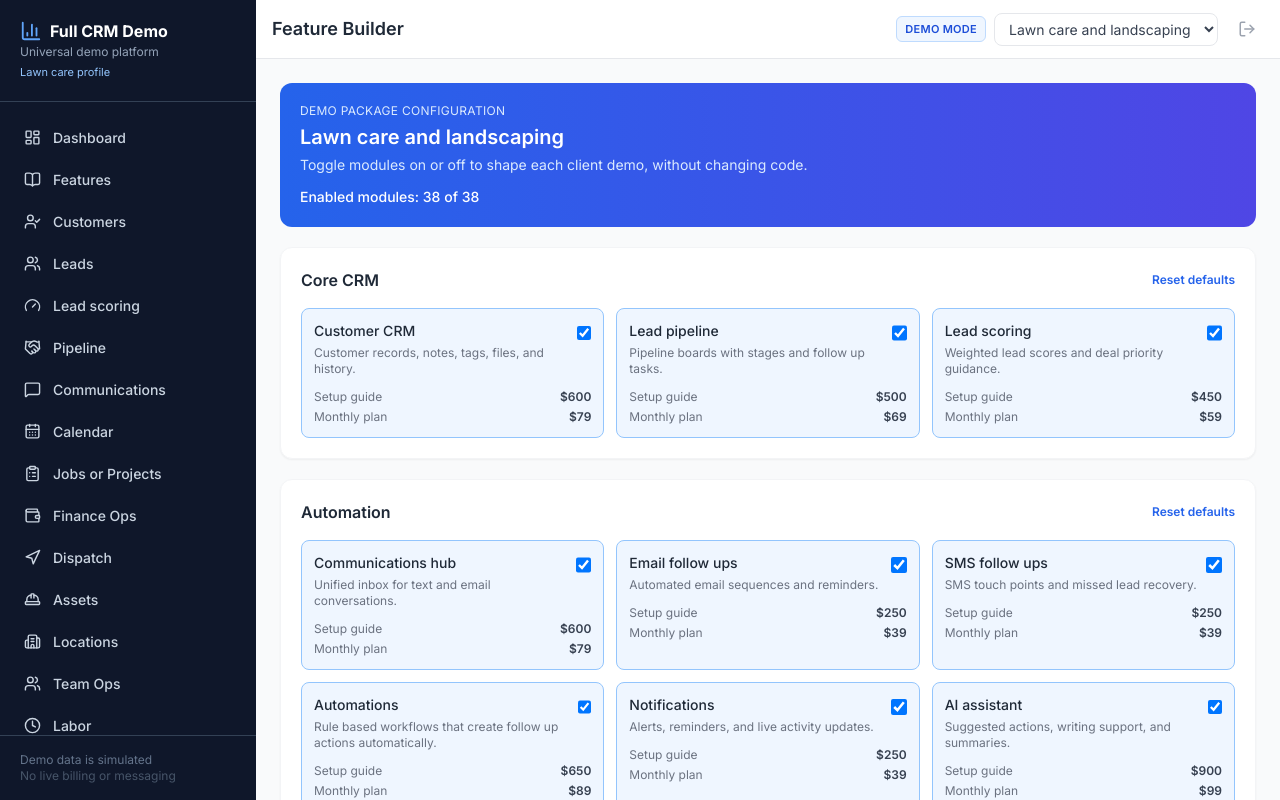
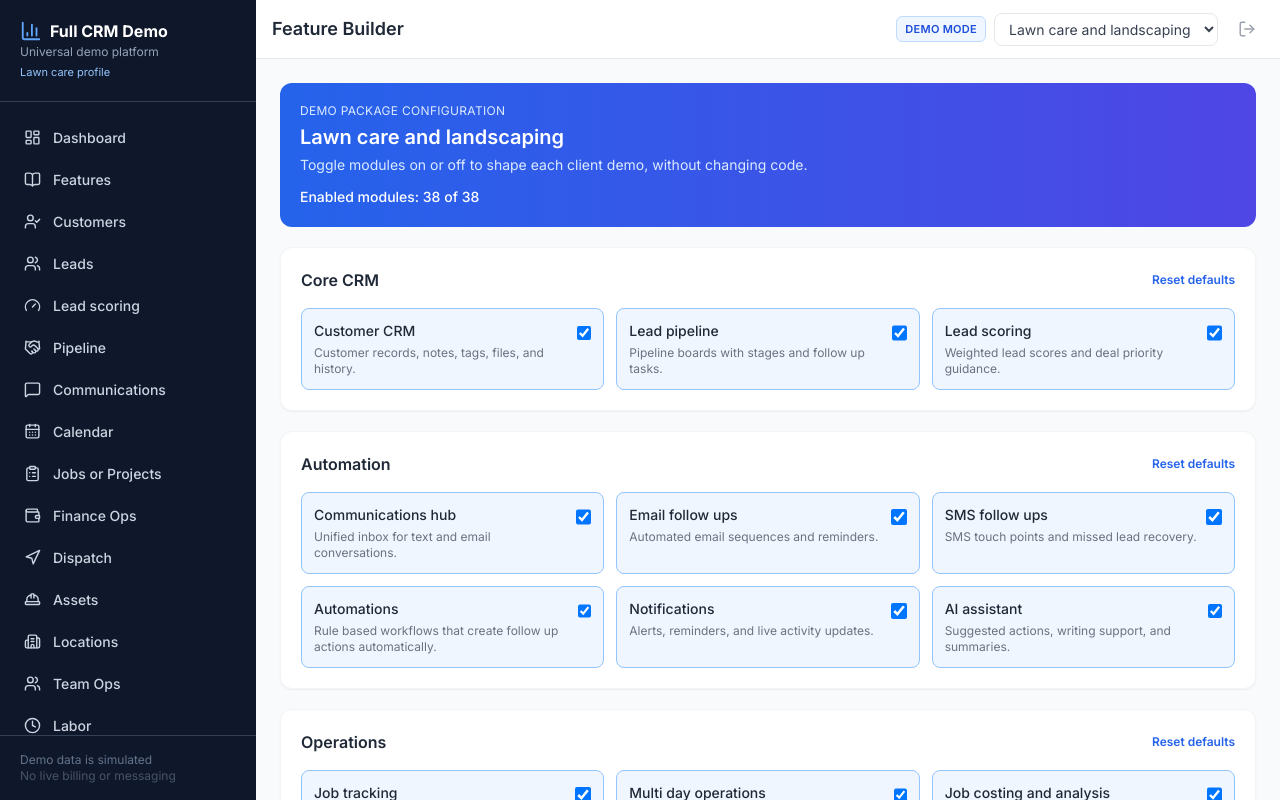
Before and after one commit to AaronC1992/Full-CRM-Demo, a Next.js app: page /feature-builder in a window 1280 px wide. Built offline with nearby package versions, Linux system fonts and the light colour scheme.

Commit message:
Remove feature builder pricing

```diff
--- a/src/app/feature-builder/page.tsx
+++ b/src/app/feature-builder/page.tsx
@@ -62,14 +62,6 @@ export default function FeatureBuilderPage() {
                         className="mt-1 h-4 w-4"
                       />
                     </div>
-                    <div className="mt-3 flex items-center justify-between text-xs">
-                      <span className="text-gray-500">Setup guide</span>
-                      <span className="font-semibold text-gray-700">${module.setupWeight}</span>
-                    </div>
-                    <div className="mt-1 flex items-center justify-between text-xs">
-                      <span className="text-gray-500">Monthly plan</span>
-                      <span className="font-semibold text-gray-700">${module.monthlyWeight}</span>
-                    </div>
                   </label>
                 );
               })}
```
